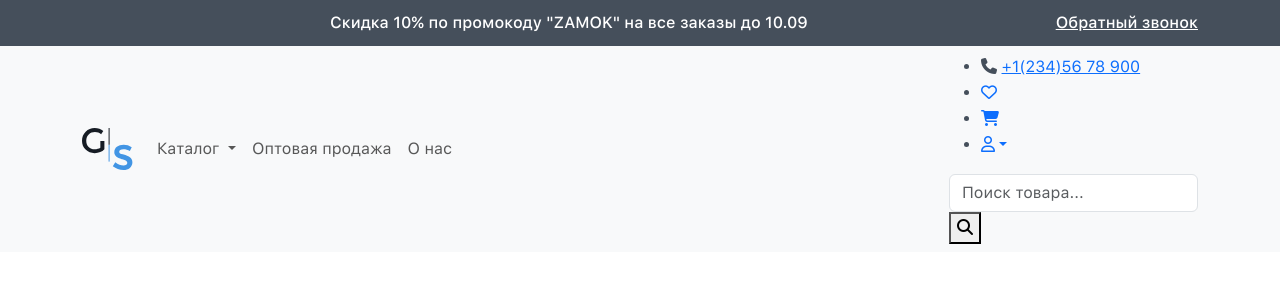
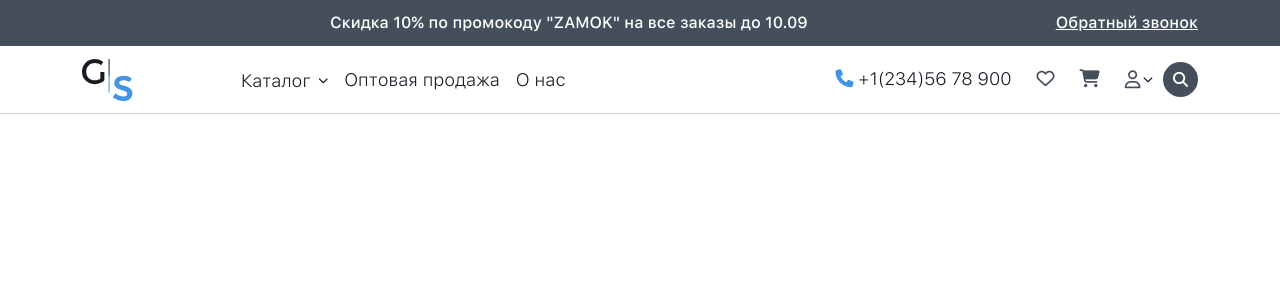
Before and after one commit to matroskin978/lock-tpl, a plain HTML site: page index.html in a window 1280 px wide. Drawn offline with Linux system fonts and the light colour scheme.

Commit message:
lesson 3

```diff
--- a/assets/css/main.css
+++ b/assets/css/main.css
@@ -69,6 +69,14 @@ img {
     height: auto;
 }
 
+.dropdown-toggle::after {
+    content: "\f078";
+    font-family: "Font Awesome 6 Free";
+    font-weight: 900;
+    font-size: 10px;
+    border: 0;
+}
+
 /* ==================General==================== */
 
 
@@ -90,4 +98,108 @@ img {
     color: var(--main-color);
 }
 
+.top-navbar {
+    box-shadow: inset 0 -1px 0 #C4CDD5;
+    /* border-bottom: 1px solid #C4CDD5; */
+}
+
+.navbar-brand {
+    margin-right: 100px;
+}
+
+.top-navbar a {
+    color: var(--black-color);
+    font-size: 18px;
+    font-weight: 300;
+}
+
+.top-navbar .navbar-nav>li>a::before {
+    content: "";
+    width: 100%;
+    display: block;
+    border-top: 1px solid var(--grey-color);
+    transform: scale(0);
+    transition: all .3s;
+}
+
+.top-navbar .navbar-nav>li>a:hover::before {
+    transform: scale(1);
+}
+
+.navbar-side {
+    display: flex;
+    position: relative;
+}
+
+.navbar-side>ul {
+    display: flex;
+    list-style: none;
+    gap: 25px;
+    margin-bottom: 0;
+    margin-right: 45px;
+}
+
+.navbar-side ul i {
+    color: var(--grey-color);
+    font-size: 18px;
+    transition: all .3s;
+}
+
+.navbar-phone .fa-phone {
+    color: var(--main-color);
+}
+
+.navbar-phone a {
+    text-decoration: none;
+}
+
+.navbar-side a {
+    transition: all .3s;
+}
+
+.navbar-side>ul>li>a:hover,
+.navbar-side>ul>li>a:hover i {
+    color: var(--main-color);
+}
+
+.navbar-side .dropdown-item:hover {
+    color: var(--bg-color);
+    background-color: var(--grey-color);
+}
+
+.search-form {
+    position: absolute;
+    right: 0;
+    top: -5px;
+    width: 100%;
+    z-index: 2;
+}
+
+.search-form .form-control {
+    position: absolute;
+    right: 0;
+    border-radius: 30px;
+    width: 0;
+    opacity: 0;
+    transition: all .3s;
+}
+
+.search-form button {
+    position: absolute;
+    right: 0;
+    top: 1px;
+    background-color: var(--grey-color);
+    color: #fff;
+    border: 0;
+    border-radius: 50%;
+    width: 35px;
+    height: 35px;
+    font-size: 15px;
+}
+
+.search-form .form-control.show {
+    width: 100%;
+    opacity: 1;
+}
+
 /* ==================Header==================== */
--- a/assets/css/media.css
+++ b/assets/css/media.css
@@ -1,4 +1,16 @@
-@media all and (max-width: 992px) {
+@media all and (min-width: 992px) {
+
+    .dropdown:hover>.dropdown-toggle::after {
+        content: "\f077";
+    }
+
+}
+
+@media all and (max-width: 991.98px) {
+
+    .dropdown-toggle.show::after {
+        content: "\f077";
+    }
 
     .callback {
         display: none;
--- a/assets/js/main.js
+++ b/assets/js/main.js
@@ -1,5 +1,13 @@
 $(function () {
 
-    console.log('123');
+    $('#search-form-btn').on('click', function (e) {
+        e.preventDefault();
+        let form = $(this).parent();
+        let inputSearch = form.find('.form-control');
+        inputSearch.toggleClass('show').focus();
+        if (inputSearch.val()) {
+            form.submit();
+        }
+    });
 
 });
--- a/index.html
+++ b/index.html
@@ -28,7 +28,7 @@
             </div>
         </div><!-- ./top-line -->
 
-        <nav class="navbar navbar-expand-lg bg-body-tertiary">
+        <nav class="navbar navbar-expand-lg top-navbar">
             <div class="container">
                 <a class="navbar-brand" href="index.html">
                     <img src="assets/img/logo.svg" alt="">
@@ -124,7 +124,7 @@
                         <li class="dropdown">
                             <a href="#" class="dropdown-toggle" data-bs-toggle="dropdown"><i
                                     class="fa-regular fa-user"></i></a>
-                            <ul class="dropdown-menu animate slideIn">
+                            <ul class="dropdown-menu dropdown-menu-end animate slideIn">
                                 <li><a href="#" class="dropdown-item">Регистрация</a></li>
                                 <li><a href="#" class="dropdown-item">Авторизация</a></li>
                                 <li><a href="#" class="dropdown-item">Личный кабинет</a></li>
```
